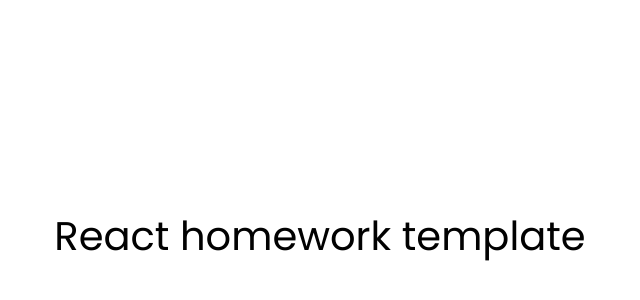
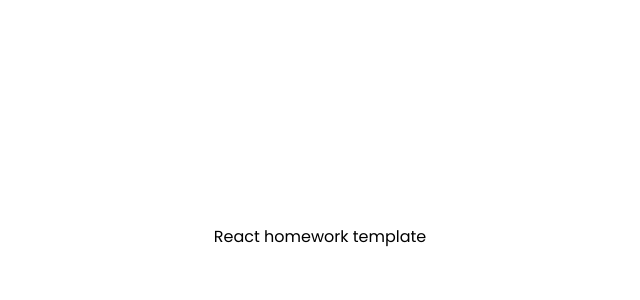
Before and after one commit to VladosSid/project-fullstack-frontend, a React (Create React App) app: page / in a window 1280 px wide. Shown: the part 164-464 px from the top of the page, without its empty margins (320-960 px from the left). Built offline with nearby package versions, Linux system fonts and the light colour scheme.

Commit message:
add media screen; styled App

```diff
--- a/src/components/App.jsx
+++ b/src/components/App.jsx
@@ -1,19 +1,12 @@
 import Footer from './Footer';
+
+import { AppBox } from './App.styled';
 
 export const App = props => {
   return (
-    <div
-      style={{
-        height: '100vh',
-        display: 'flex',
-        justifyContent: 'center',
-        alignItems: 'center',
-        fontSize: 40,
-        color: '#010101',
-      }}
-    >
+    <AppBox>
       <Footer />
       React homework template
-    </div>
+    </AppBox>
   );
 };
--- /dev/null
+++ b/src/components/App.styled.jsx
@@ -0,0 +1,23 @@
+import styled from 'styled-components';
+import theme from '../style/generalStyle';
+
+export const AppBox = styled.div`
+  height: 100vh;
+  display: flex;
+  justify-content: center;
+  align-items: center;
+  font-size: 40;
+
+  padding-left: 16px;
+  padding-right: 16px;
+
+  @media ${theme.device.tablet} {
+    padding-left: 32px;
+    padding-right: 32px;
+  }
+
+  @media ${theme.device.desktop} {
+    padding-left: 100px;
+    padding-right: 100px;
+  }
+`;
--- a/src/components/Footer/Footer.jsx
+++ b/src/components/Footer/Footer.jsx
@@ -4,7 +4,35 @@ export function Footer() {
   // const onclick = e => {
   //   console.log(e.target);
   // };
-  return <></>;
+  return (
+    <>
+      {/* <Button
+        value="Search"
+        nameButton="buttonSearch"
+        onclick={onclick}
+      ></Button>
+      <Button
+        value="Sing In"
+        nameButton="buttonSingIn"
+        onclick={onclick}
+      ></Button>
+      <Button
+        value="Registration"
+        nameButton="buttonRegistration"
+        onclick={onclick}
+      ></Button>
+      <Button
+        value="Log Out"
+        nameButton="buttonLogOutClipPath"
+        onclick={onclick}
+      ></Button>
+      <Button
+        value="Other categories"
+        nameButton="buttonOtherCategories"
+        onclick={onclick}
+      ></Button> */}
+    </>
+  );
 }
 
 export default Footer;
--- a/src/index.js
+++ b/src/index.js
@@ -7,7 +7,7 @@ import theme from './style/generalStyle';
 
 ReactDOM.createRoot(document.getElementById('root')).render(
   <React.StrictMode>
-    <ThemeProvider theme={theme.dark}>
+    <ThemeProvider theme={theme.white}>
       <App />
     </ThemeProvider>
   </React.StrictMode>
--- a/src/style/generalStyle.js
+++ b/src/style/generalStyle.js
@@ -1,5 +1,12 @@
 export const theme = {
+  device: {
+    mobail: 'screen and (min-width: 376px)',
+    tablet: 'screen and (min-width: 769px)',
+    desktop: 'screen and (min-width: 1441px)',
+  },
+
   dark: {
+    buttons: {
       buttonSearch: {
         padding: '50px 42px;',
 
@@ -134,8 +141,10 @@ export const theme = {
         },
       },
     },
+  },
 
   white: {
+    buttons: {
       buttonSearch: {
         padding: '50px 42px;',
 
@@ -270,6 +279,7 @@ export const theme = {
         },
       },
     },
+  },
 };
 
 export default theme;
```
Also changed, not shown: src/style/Button/Button.styled.jsx (+24 -18 lines). Lines whose indentation alone changed are shown as unchanged.
